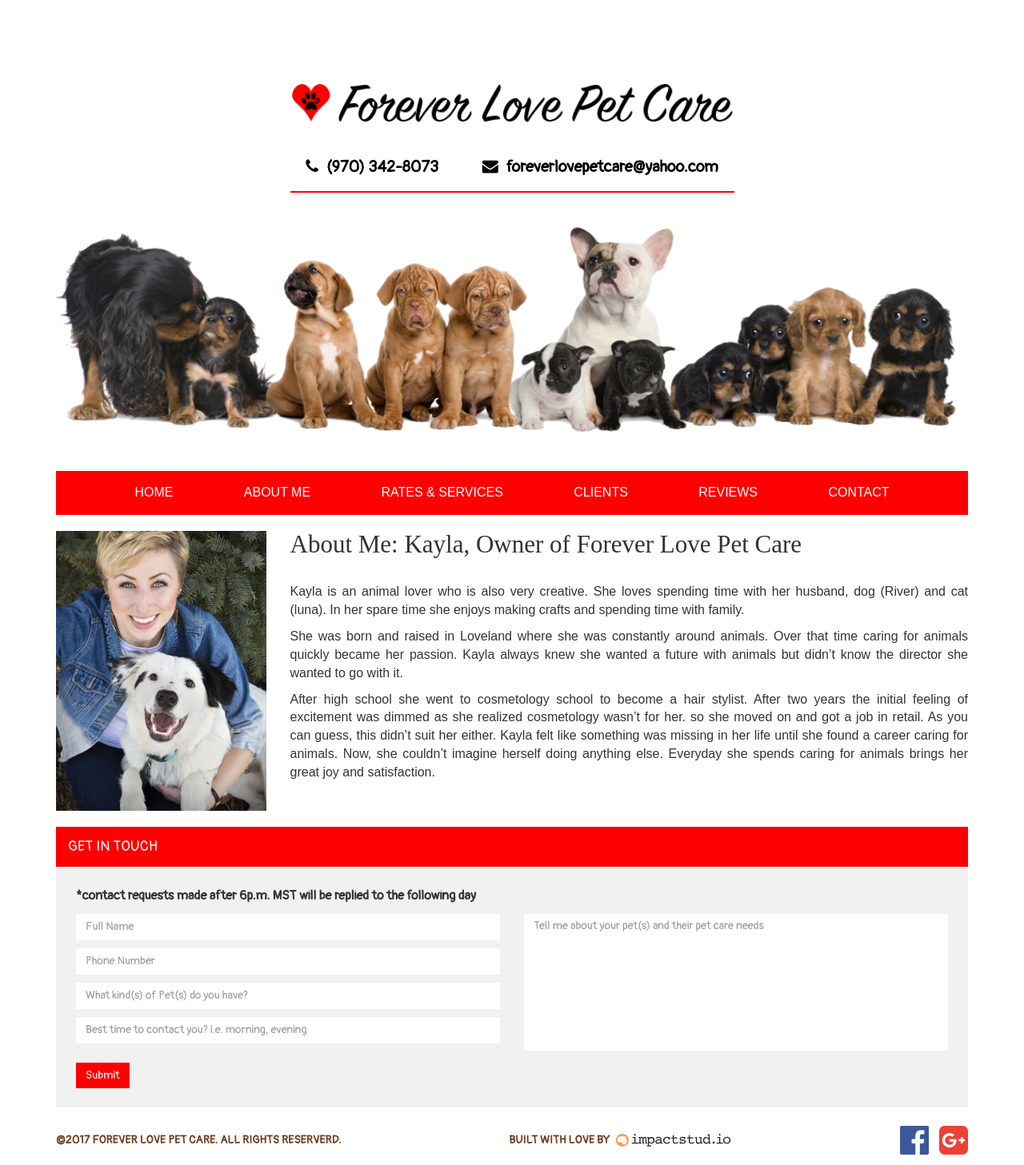
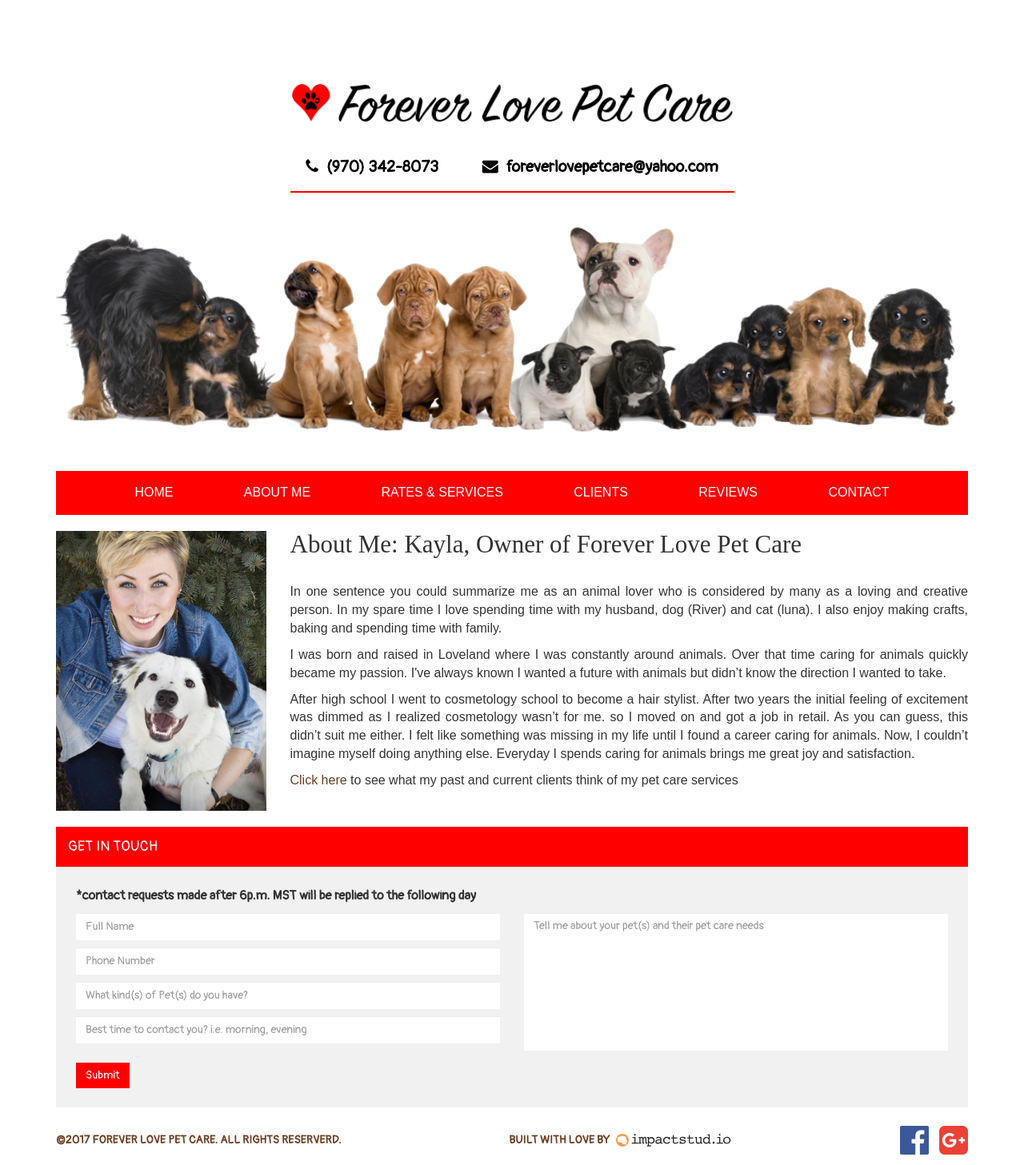
Before and after one commit to JWizerd/2017_foreverlovepetcare, a Jekyll site: the page built from about.html, in a window 1280 px wide. Shown: the whole page at 80% size. Built offline with Jekyll 4.4.1, drawn with Linux system fonts in a browser that asks for light colours; nearby versions of some CDN libraries; some web fonts are replaced.

Commit message:
updated content per kaylas requests

```diff
--- a/_includes/home/lead_description.html
+++ b/_includes/home/lead_description.html
@@ -1,7 +1,7 @@
 <div class="lead-description-container">
-  <h2>Forever Love Pet Care: Loveland’s #1 Trusted Pet Care Specialist</h2>
+  <h2>Forever Love Pet Care: Loveland’s Trusted Pet Care Taker &amp; Dog Waker</h2>
   <div class="lead-description">
-    <p>Are you too busy with work to walk your Dog? Are you going out of town and need someone to care for your animal? With Forever Love Pet Care you can rest assured that your pet will receive better quality pet care than a conventional pet daycare or kennel. I am available everyday of the week &amp; I can always come to you  or we can meet at your preferred location.</p>
+    <p>Are you too busy with work to walk your Dog? Are you going out of town and need someone to care for your animal? With Forever Love Pet Care you can rest assured that your pet will receive quality, and personal pet care. I am available everyday of the week &amp; I can always come to you  or we can meet at your preferred location.</p>
     <img class="owner-pic" src="{{site.baseurl}}/assets/img/kayla-wodke-owner-forever-love-pet-care.jpg" alt="Kayla Owner of Forever Love Pet Care">
   </div>
 </div>
--- a/about.html
+++ b/about.html
@@ -8,10 +8,12 @@ layout: subpage
   <div class="col-xs-9 about-description-wrapper">
     <h2>About Me: Kayla, Owner of Forever Love Pet Care</h2>
 
-    <p>Kayla is an animal lover who is also very creative. She loves spending time with her husband, dog (River) and cat (luna). In her spare time she enjoys making crafts and spending time with family.</p>
+    <p>In one sentence you could summarize me as an animal lover who is considered by many as a loving and creative person. In my spare time I love spending time with my husband, dog (River) and cat (luna). I also enjoy making crafts, baking and spending time with family.</p>
 
-    <p>She was born and raised in Loveland where she was constantly around animals. Over that time caring for animals quickly became her passion. Kayla always knew she wanted a future with animals but didn’t know the director she wanted to go with it.</p>
+    <p>I was born and raised in Loveland where I was constantly around animals. Over that time caring for animals quickly became my passion. I've always known I wanted a future with animals but didn’t know the direction I wanted to take.</p>
 
-    <p>After high school she went to cosmetology school to become a hair stylist. After two years the initial feeling of excitement was dimmed as she realized cosmetology wasn’t for her. so she moved on and got a job in retail. As you can guess, this didn’t suit her either. Kayla felt like something was missing in her life until she found a career caring for animals. Now, she couldn’t imagine herself doing anything else. Everyday she spends caring for animals brings her great joy and satisfaction.</p>
+    <p>After high school I went to cosmetology school to become a hair stylist. After two years the initial feeling of excitement was dimmed as I realized cosmetology wasn’t for me. so I moved on and got a job in retail. As you can guess, this didn’t suit me either. I felt like something was missing in my life until I found a career caring for animals. Now, I couldn’t imagine myself doing anything else. Everyday I spends caring for animals brings me great joy and satisfaction.</p>
+
+    <p><a href="{{site.baseurl}}/reviews">Click here</a> to see what my past and current clients think of my pet care services</p>
   </div>
 </div>
--- a/pet-care-services.html
+++ b/pet-care-services.html
@@ -16,7 +16,7 @@ layout: subpage
         <tbody>
           <tr>
             <th>Walking</th>
-            <th>I can come to your home or meet you at a your requested location</th>
+            <th>I will come to your home or preferred location</th>
             <th>$15 per $30 min. (+ $5 per dog)</th>
           </tr>
           <tr>
```
